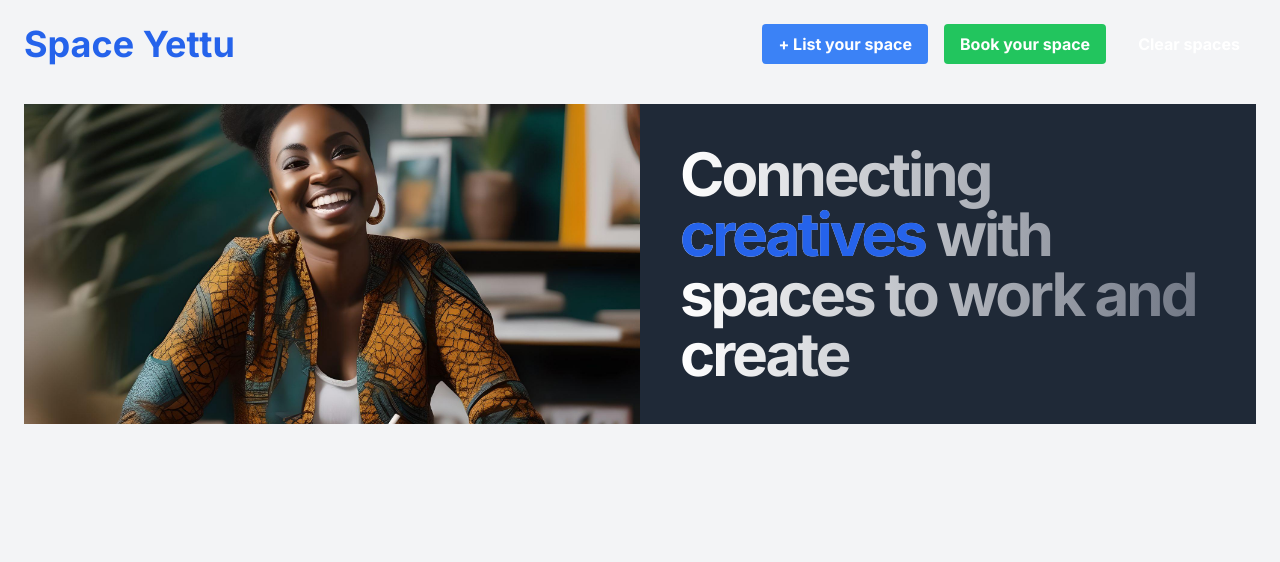
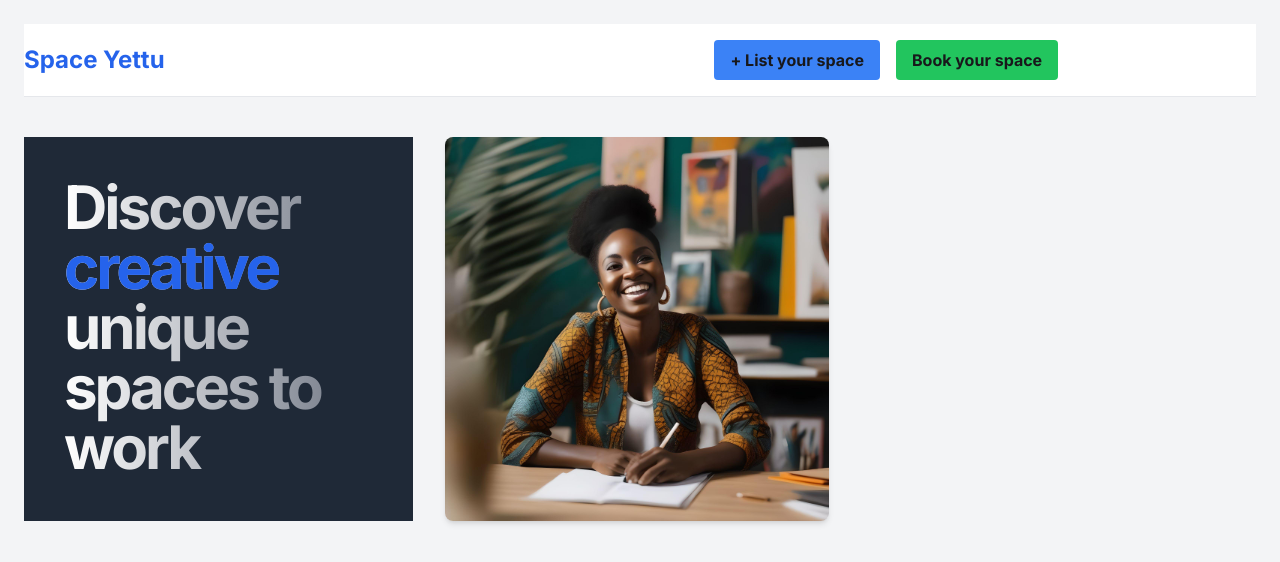
Before and after one commit to palontologist/space-yettu, a Next.js app in the folder space-yettu/: page / in a window 1280 px wide. Shown: the top 562 px of the page. Built offline with nearby package versions, Linux system fonts and the light colour scheme.

Commit message:
changes in UI

```diff
--- a/space-yettu/app/page.tsx
+++ b/space-yettu/app/page.tsx
@@ -1,5 +1,6 @@
 "use client";
 
+import Link from "next/link";
 import { useState, useEffect } from 'react';
 import { UserButton } from "@clerk/nextjs";
 
@@ -62,28 +63,29 @@ export default function Home() {
 
   return (
     <main className="bg-gray-100 min-h-screen p-6">
+      <header className="bg-white text-zinc-900 py-4 border-b">
+      <nav className="flex items-center justify-between">
       <div className="flex justify-between items-center w-full">
-        <h1 className="text-4xl font-bold text-blue-600">Space Yettu</h1>
+        <h1 className="text-2xl font-bold text-blue-600">Space Yettu</h1>
         <div className="flex space-x-4">
-          <button className='bg-blue-500 text-white font-bold py-2 px-4 rounded' onClick={handleListSpaceClick}>
+          <button className='text-zinc-900 hover:text-zinc-700 bg-blue-500 text-white font-bold py-2 px-4 rounded' onClick={handleListSpaceClick}>
             + List your space
           </button>
-          <button className='bg-green-500 text-white font-bold py-2 px-4 rounded' onClick={handleBookSpaceClick}>
+          <button className=' text-zinc-900 hover:text-zinc-700 bg-green-500 text-white font-bold py-2 px-4 rounded' onClick={handleBookSpaceClick}>
             Book your space
           </button>
           <button className='bg-grey-500 text-white font-bold py-2 px-4 rounded' onClick={handleClearSpaces}>
             Clear spaces
           </button>
+          <button className='bg-grey-500 text-white font-bold py-2 px-4 rounded'>
           <UserButton afterSignOutUrl="/"/>
+          </button>
         </div>
       </div>
 
-      <header className="flex mt-10">
-        <div className="w-1/2 bg-cover bg-center" style={{backgroundImage: "url('/fotor-ai.jpg')"}}></div>
-        <div className="w-1/2 bg-gray-800 text-white p-10">
-          <p className="text-3xl font-bold tracking-tighter sm:text-5xl xl:text-6xl/none bg-clip-text text-transparent bg-gradient-to-r from-white to-gray-500">Connecting <span className='text-blue-600'>creatives</span> with spaces to work and create</p>
-        </div>
+      </nav>
       </header>
+
 
       {showForm && (
         <form onSubmit={handleSubmit} className="flex flex-col space-y-4 mt-10">
@@ -118,8 +120,29 @@ export default function Home() {
               <p className="text-gray-700 mt-2">{space.description}</p>
             </div>
           </div>
+
         ))}
-      </div>
+
+          <div className=" bg-gray-800 text-white p-10">
+          <p className="text-3xl font-bold tracking-tighter sm:text-5xl xl:text-6xl/none bg-clip-text text-transparent bg-gradient-to-r from-white to-gray-500">Discover <span className='text-blue-600'>creative</span> unique spaces to work</p>
+
+        </div>
+          <div>
+            <div className="md:w-full">
+              <img
+                alt="creative"
+                className="h-full md:h-96 object-cover object-center rounded-lg scale-100 shadow-md"
+
+                src="/fotor-ai.jpg"
+
+
+              />
+            </div>
+
+            </div>
+          </div>
+
+
     </main>
   );
 }
```
